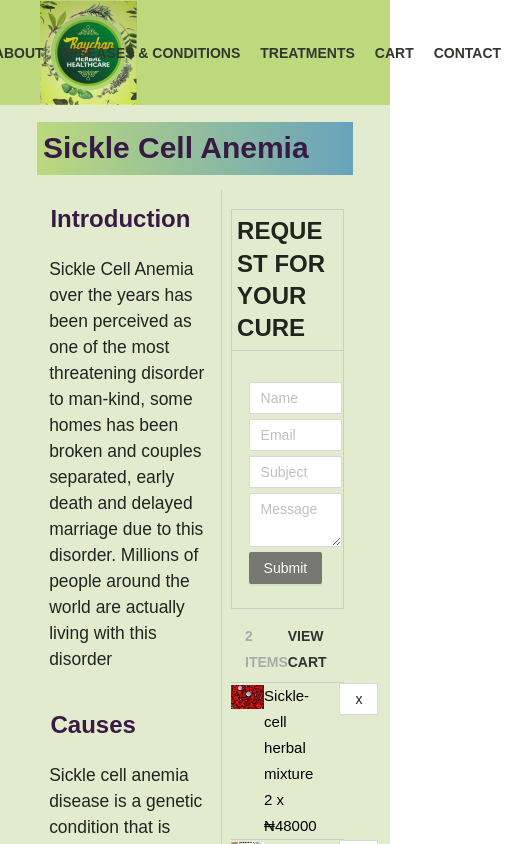
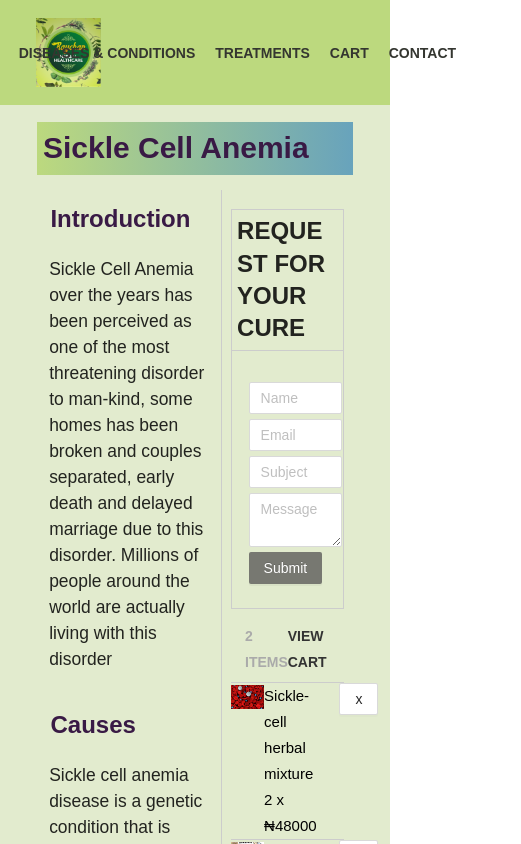
Before and after one commit to damigreen/raychan-frontend, a React (Create React App) app: page /sickle-cell in a window 390 px wide. Shown: the top 844 px of the page, 521 px wide, since content can reach past the window. Built offline with nearby package versions, Linux system fonts and the light colour scheme.

Commit message:
made tab responsive for mobile

```diff
--- a/src/components/tabs/TabBar.jsx
+++ b/src/components/tabs/TabBar.jsx
@@ -30,14 +30,15 @@ const TabBar = (props) => {
   }
   */
 
+
   return(
     <Row id="menu" className="flex-row">
       <div>
-        <Col span={6} md={2} className="nav-icon">
+        <Col span={6} xs={4} md={2} lg={4} xl={4} xxl={4} className="nav-icon">
             <Link to="/"><img className="nav-icon-img" alt="Navigation Logo" src={navLogo} /></Link>
         </Col>
 
-        <Col span={12} md={20} className="nav-col">
+        <Col span={12} xs={18} md={20} lg={12} xl={12} xxl={12} className="nav-col">
             <Menu className="menu-bar" mode="horizontal">
                 <SubMenu id="submenu" icon title="ABOUT">
                     <Menu.Item key="rayckan">
```
